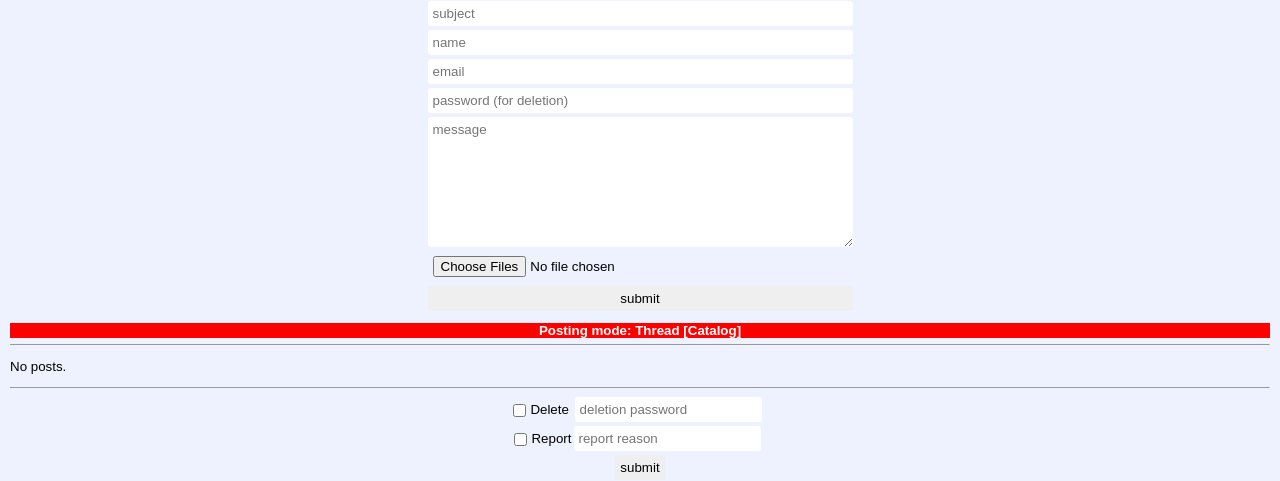
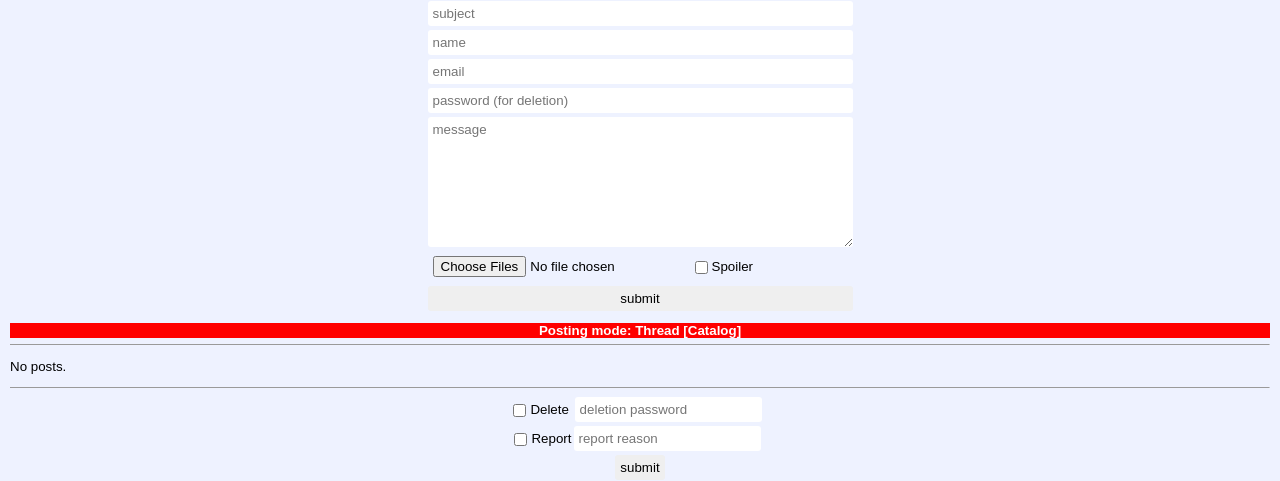
Before and after one commit to fatchan/jschan, a Node server app: template views/pages/board.pug in a window 1280 px wide. Shown: the part 110-591 px from the top of the page. Run offline with Node 20, Linux system fonts and the light colour scheme; the template is opened without the code that fills it, so the values that code supplies are empty; some libraries are stand-ins or nearby versions.

Commit message:
spoiler posts

```diff
--- a/models/forms/make-post.js
+++ b/models/forms/make-post.js
@@ -166,7 +166,8 @@ module.exports = async (req, res, numFiles) => {
 		'ip': ip,
 		'files': files,
 		'salt': !req.body.thread ? salt : '',
-		'reports': []
+		'reports': [],
+		'spoiler': req.body.spoiler ? true : false,
 	};
 
 	let postId;
--- a/views/includes/postform.pug
+++ b/views/includes/postform.pug
@@ -15,6 +15,10 @@ section.form-wrapper
 
 		textarea#message(name='message', rows='8', cols='50', placeholder='message' autocomplete='off' maxlength='2000')
 
-		input#file(type='file', name='file' multiple)
+		span
+			input#file(type='file', name='file' multiple)
+			label
+				input.post-check#spoiler(type='checkbox', name='spoiler', value='true')
+				| Spoiler
 
 		input(type='submit', value='submit')
--- a/views/mixins/post.pug
+++ b/views/mixins/post.pug
@@ -22,7 +22,10 @@ mixin post(board, post, truncate)
 							span (#{file.sizeString} #{file.geometryString})
 						.post-file-src
 							a(target='_blank' href='/img/'+file.filename)
-								object(data=`/img/thumb-${file.filename.split('.')[0]}.png` width='128' height='128')
+								if post.spoiler
+									object(data='/img/spoiler.png' width='128' height='128')
+								else
+									object(data=`/img/thumb-${file.filename.split('.')[0]}.png` width='128' height='128')
 		if post.message
 			if truncate
 				-
--- a/wipe.js
+++ b/wipe.js
@@ -63,7 +63,8 @@ const Mongo = require(__dirname+'/helpers/db.js')
 	});
 	await readdir('static/img/').then(async files => {
 		await Promise.all(files.map(async file => {
-			unlink(path.join('static/img/', file));
+			if (file != 'spoiler.png')
+				unlink(path.join('static/img/', file));
 		}))
 	});
 	console.log('creating admin account: admin:changeme');
```
Also changed, not shown: static/img/spoiler.png (added).
